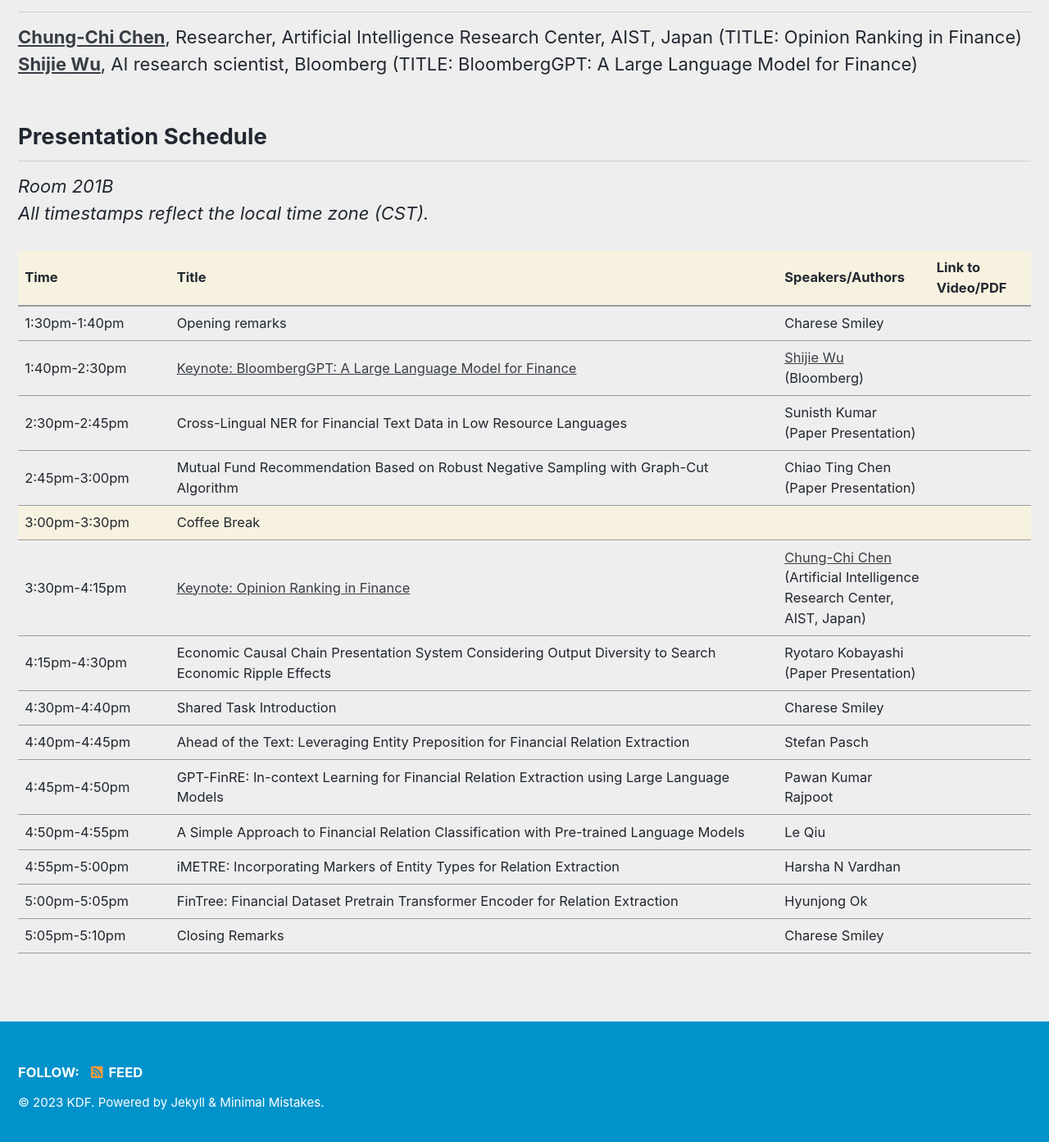
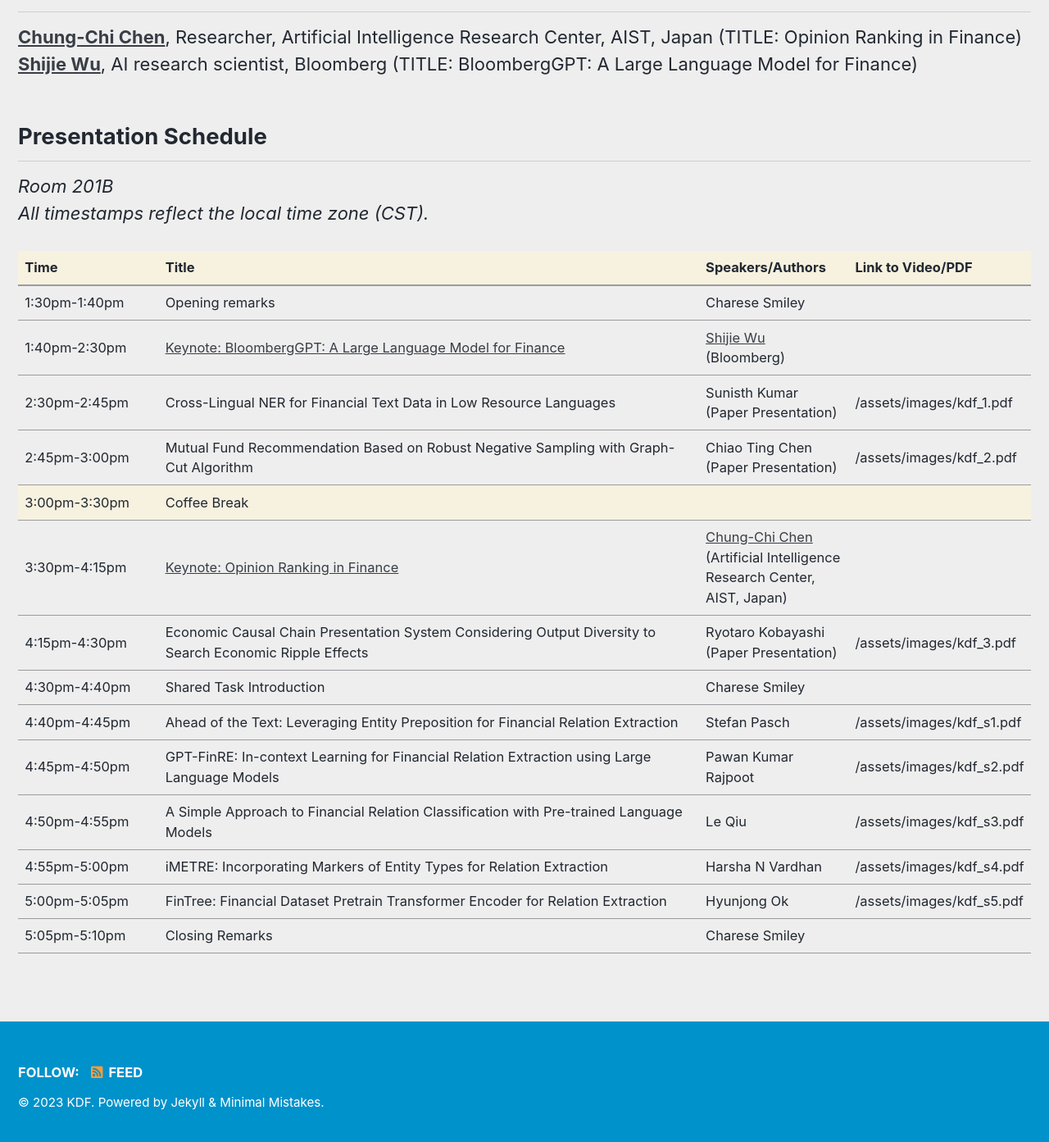
Before and after one commit to kdf-workshop/kdf23, a Jekyll site: the page built from _pages/schedule.md, in a window 1280 px wide and 1400 px high, scrolled down 562 px. Shown: the top 1393 px of the window at 82% size. Built offline with Jekyll 4.4.1, drawn with Linux system fonts in a browser that asks for light colours; cached includes are drawn as plain includes.

Commit message:
Update schedule.md

```diff
--- a/_pages/schedule.md
+++ b/_pages/schedule.md
@@ -53,13 +53,13 @@ excerpt: "<br/>Schedule<br/>"
         <td markdown="span">2:30pm-2:45pm</td>
         <td markdown="span">Cross-Lingual NER for Financial Text Data in Low Resource Languages</td>
         <td markdown="span">Sunisth Kumar<br/>(Paper Presentation)</td>
-        <td markdown="span"></td>
+        <td markdown="span">/assets/images/kdf_1.pdf</td>
     </tr>
     <tr>
         <td markdown="span">2:45pm-3:00pm</td>
         <td markdown="span">Mutual Fund Recommendation Based on Robust Negative Sampling with Graph-Cut Algorithm</td>
         <td markdown="span">Chiao Ting Chen<br/>(Paper Presentation)</td>
-        <td markdown="span">&nbsp;</td>
+        <td markdown="span">/assets/images/kdf_2.pdf</td>
     </tr>
     <tr bgcolor="#f7f1df">
         <td markdown="span">3:00pm-3:30pm</td>
@@ -77,7 +77,7 @@ excerpt: "<br/>Schedule<br/>"
         <td markdown="span">4:15pm-4:30pm</td>
         <td markdown="span">Economic Causal Chain Presentation System Considering Output Diversity to Search Economic Ripple Effects</td>
         <td markdown="span">Ryotaro Kobayashi<br/>(Paper Presentation)</td>
-        <td markdown="span">&nbsp;</td>
+        <td markdown="span">/assets/images/kdf_3.pdf</td>
     </tr>
     <tr>
         <td markdown="span">4:30pm-4:40pm</td>
@@ -89,31 +89,31 @@ excerpt: "<br/>Schedule<br/>"
         <td markdown="span">4:40pm-4:45pm</td>
         <td markdown="span">Ahead of the Text: Leveraging Entity Preposition for Financial Relation Extraction</td>
         <td markdown="span">Stefan Pasch<br/></td>
-        <td markdown="span">&nbsp;</td>
+        <td markdown="span">/assets/images/kdf_s1.pdf</td>
     </tr>
     <tr>
         <td markdown="span">4:45pm-4:50pm</td>
         <td markdown="span">GPT-FinRE: In-context Learning for Financial Relation Extraction using Large Language Models</td>
         <td markdown="span">Pawan Kumar Rajpoot<br/></td>
-        <td markdown="span">&nbsp;</td>
+        <td markdown="span">/assets/images/kdf_s2.pdf</td>
     </tr>
     <tr>
         <td markdown="span">4:50pm-4:55pm</td>
         <td markdown="span">A Simple Approach to Financial Relation Classification with Pre-trained Language Models</td>
         <td markdown="span">Le Qiu<br/></td>
-        <td markdown="span">&nbsp;</td>
+        <td markdown="span">/assets/images/kdf_s3.pdf</td>
     </tr>
     <tr>
         <td markdown="span">4:55pm-5:00pm</td>
         <td markdown="span">iMETRE: Incorporating Markers of Entity Types for Relation Extraction</td>
         <td markdown="span">Harsha N Vardhan<br/></td>
-        <td markdown="span">&nbsp;</td>
+        <td markdown="span">/assets/images/kdf_s4.pdf</td>
     </tr>
     <tr>
         <td markdown="span">5:00pm-5:05pm</td>
         <td markdown="span">FinTree: Financial Dataset Pretrain Transformer Encoder for Relation Extraction</td>
         <td markdown="span">Hyunjong Ok<br/></td>
-        <td markdown="span">&nbsp;</td>
+        <td markdown="span">/assets/images/kdf_s5.pdf</td>
     </tr>
     <tr>
         <td markdown="span">5:05pm-5:10pm</td>
```
